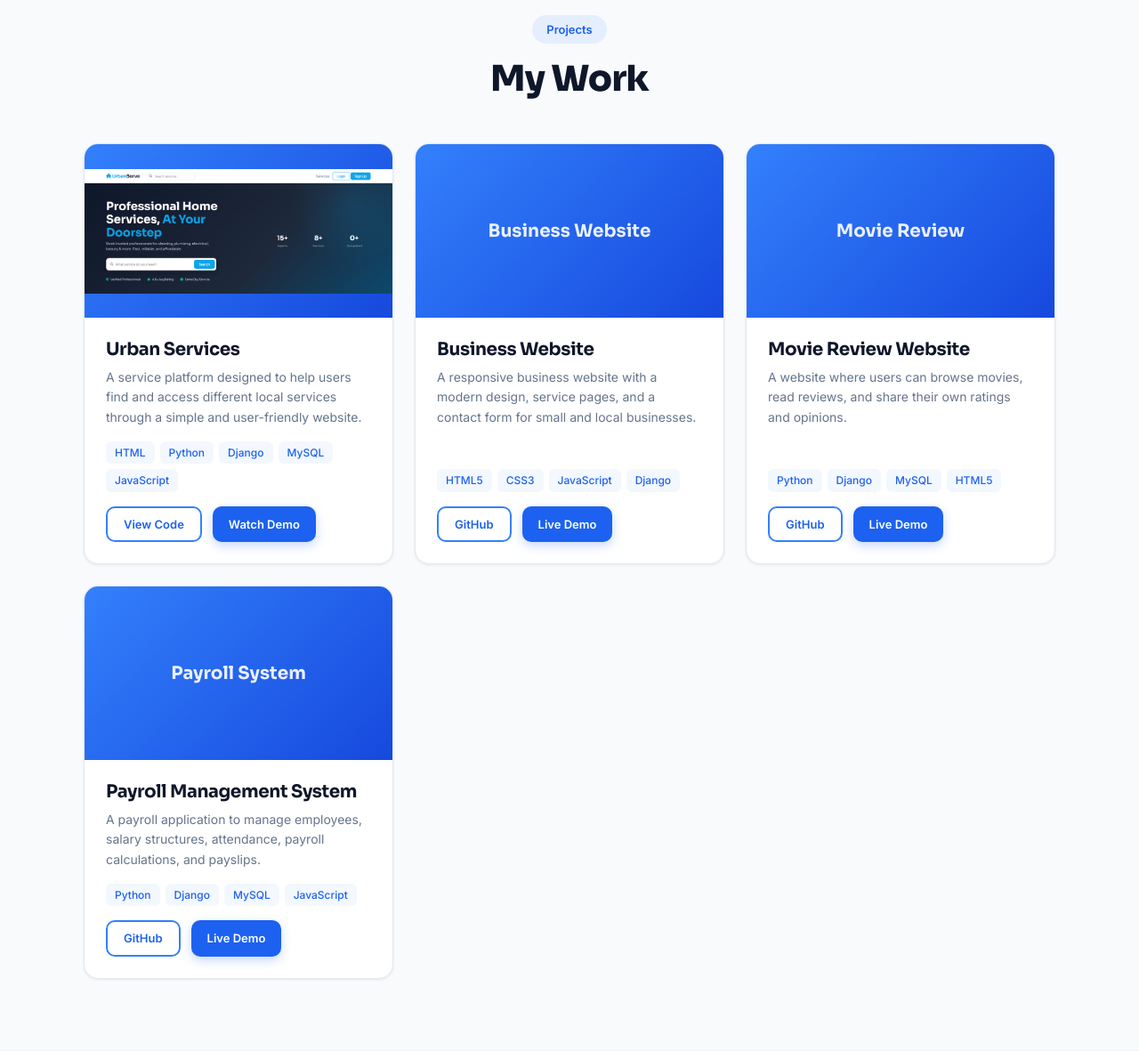
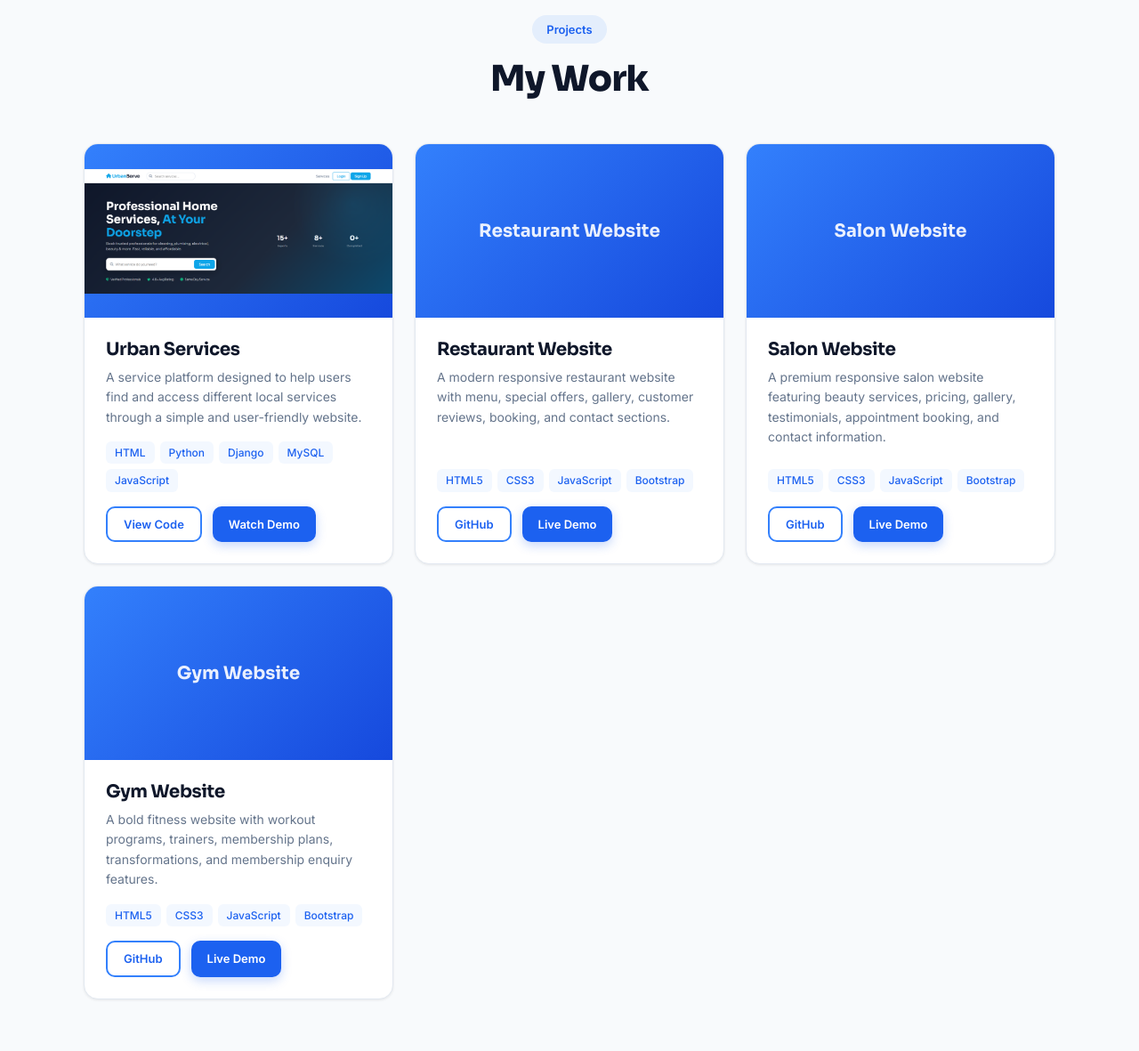
Before and after one commit to krishna-054/sai_krishna_portfolio, a Django app: page / in a window 1280 px wide. Shown: the part 2400-3581 px from the top of the page at 89% size. Run offline with Django 4.2, Linux system fonts and the light colour scheme.

Commit message:
Add restaurant salon and gym demo projects

```diff
--- a/main/templates/main/index.html
+++ b/main/templates/main/index.html
@@ -252,71 +252,138 @@
     </div>
 </article>
 
-                <!-- Business Website -->
+               <!-- Restaurant Demo -->
 <article class="project-card reveal">
     <div class="project-image">
         <div class="project-image-placeholder">
-                            <span>Business Website</span>
+            <span>Restaurant Website</span>
         </div>
     </div>
+
     <div class="project-body">
-                        <h3 class="project-title">Business Website</h3>
-                        <p class="project-desc">A responsive business website with a modern design, service pages, and a contact form for small and local businesses.</p>
+        <h3 class="project-title">Restaurant Website</h3>
+
+        <p class="project-desc">
+            A modern responsive restaurant website with menu,
+            special offers, gallery, customer reviews, booking,
+            and contact sections.
+        </p>
+
         <div class="project-tech">
             <span class="tech-tag">HTML5</span>
             <span class="tech-tag">CSS3</span>
             <span class="tech-tag">JavaScript</span>
-                            <span class="tech-tag">Django</span>
+            <span class="tech-tag">Bootstrap</span>
         </div>
+
         <div class="project-links">
-                            <a href="#" class="btn btn-small btn-outline" onclick="return false;">GitHub</a>
-                            <a href="#" class="btn btn-small btn-primary" onclick="return false;">Live Demo</a>
+            <a
+                href="https://github.com/krishna-054/restaurantwebsite"
+                target="_blank"
+                rel="noopener noreferrer"
+                class="btn btn-small btn-outline"
+            >
+                GitHub
+            </a>
+
+            <a
+                href="https://luminous-chebakia-1f3a05.netlify.app/"
+                target="_blank"
+                rel="noopener noreferrer"
+                class="btn btn-small btn-primary"
+            >
+                Live Demo
+            </a>
         </div>
     </div>
 </article>
 
-                <!-- Movie Review Website -->
+                <!-- Salon Demo -->
 <article class="project-card reveal">
     <div class="project-image">
         <div class="project-image-placeholder">
-                            <span>Movie Review</span>
+            <span>Salon Website</span>
         </div>
     </div>
+
     <div class="project-body">
-                        <h3 class="project-title">Movie Review Website</h3>
-                        <p class="project-desc">A website where users can browse movies, read reviews, and share their own ratings and opinions.</p>
+        <h3 class="project-title">Salon Website</h3>
+
+        <p class="project-desc">
+            A premium responsive salon website featuring beauty services,
+            pricing, gallery, testimonials, appointment booking, and contact information.
+        </p>
+
         <div class="project-tech">
-                            <span class="tech-tag">Python</span>
-                            <span class="tech-tag">Django</span>
-                            <span class="tech-tag">MySQL</span>
             <span class="tech-tag">HTML5</span>
+            <span class="tech-tag">CSS3</span>
+            <span class="tech-tag">JavaScript</span>
+            <span class="tech-tag">Bootstrap</span>
         </div>
+
         <div class="project-links">
-                            <a href="#" class="btn btn-small btn-outline" onclick="return false;">GitHub</a>
-                            <a href="#" class="btn btn-small btn-primary" onclick="return false;">Live Demo</a>
+            <a
+                href="https://github.com/krishna-054/krishnasalon"
+                target="_blank"
+                rel="noopener noreferrer"
+                class="btn btn-small btn-outline"
+            >
+                GitHub
+            </a>
+
+            <a
+                href="https://joyful-youtiao-50682c.netlify.app/"
+                target="_blank"
+                rel="noopener noreferrer"
+                class="btn btn-small btn-primary"
+            >
+                Live Demo
+            </a>
         </div>
     </div>
 </article>
 
-                <!-- Payroll Management System -->
+                <!-- Gym Demo -->
 <article class="project-card reveal">
     <div class="project-image">
         <div class="project-image-placeholder">
-                            <span>Payroll System</span>
+            <span>Gym Website</span>
         </div>
     </div>
+
     <div class="project-body">
-                        <h3 class="project-title">Payroll Management System</h3>
-                        <p class="project-desc">A payroll application to manage employees, salary structures, attendance, payroll calculations, and payslips.</p>
+        <h3 class="project-title">Gym Website</h3>
+
+        <p class="project-desc">
+            A bold fitness website with workout programs, trainers,
+            membership plans, transformations, and membership enquiry features.
+        </p>
+
         <div class="project-tech">
-                            <span class="tech-tag">Python</span>
-                            <span class="tech-tag">Django</span>
-                            <span class="tech-tag">MySQL</span>
+            <span class="tech-tag">HTML5</span>
+            <span class="tech-tag">CSS3</span>
             <span class="tech-tag">JavaScript</span>
+            <span class="tech-tag">Bootstrap</span>
         </div>
+
         <div class="project-links">
-                            <a href="#" class="btn btn-small btn-outline" onclick="return false;">GitHub</a>
-                            <a href="#" class="btn btn-small btn-primary" onclick="return false;">Live Demo</a>
+            <a
+                href="https://github.com/krishna-054/gymwebsites"
+                target="_blank"
+                rel="noopener noreferrer"
+                class="btn btn-small btn-outline"
+            >
+                GitHub
+            </a>
+
+            <a
+                href="https://astonishing-torte-bb3c6d.netlify.app/"
+                target="_blank"
+                rel="noopener noreferrer"
+                class="btn btn-small btn-primary"
+            >
+                Live Demo
+            </a>
         </div>
     </div>
 </article>
```
Lines whose indentation alone changed are shown as unchanged.
